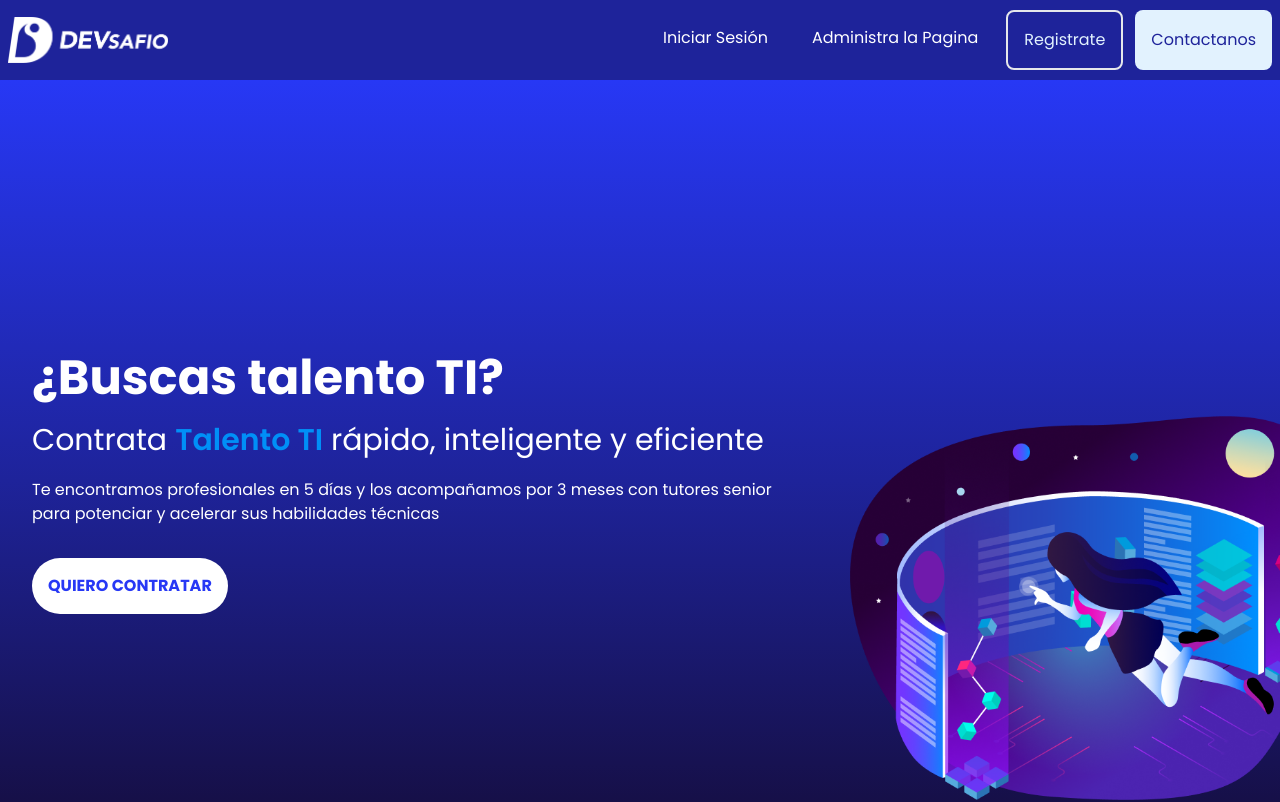
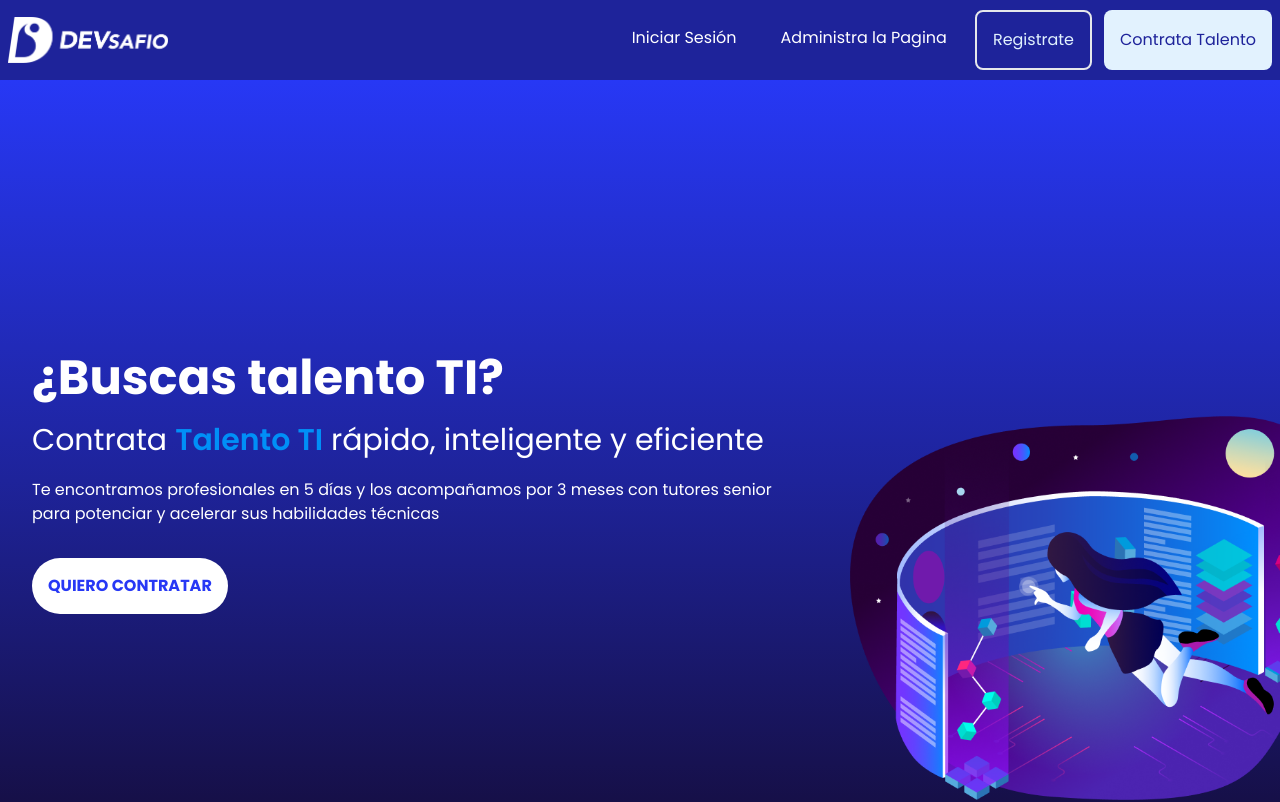
Before and after one commit to vecarope/ejemploReact, a React (Create React App) app: page / in a window 1280 px wide. Shown: the top 802 px of the page. Built offline with nearby package versions, Linux system fonts and the light colour scheme; no server answers; what tw-elements would draw is missing.

Commit message:
contact buttom with smooth-scroll and new name

```diff
--- a/package.json
+++ b/package.json
@@ -17,7 +17,7 @@
     "react-icons": "^4.3.1",
     "react-router-dom": "^6.3.0",
     "react-scripts": "5.0.1",
-    "react-scroll": "^1.8.8",
+    "react-scroll": "^1.8.9",
     "sweetalert2": "^11.6.15",
     "tw-elements": "^1.0.0-alpha12",
     "web-vitals": "^2.1.4",
--- a/src/components/Headers/Nav.jsx
+++ b/src/components/Headers/Nav.jsx
@@ -1,5 +1,6 @@
 import React, { useContext, useState } from 'react';
 import { Link } from 'react-router-dom';
+import { Link as SmoothLink, animateScroll as scroll } from "react-scroll";
 import logo from '../../assets/images/DEV-IMAGOTIPO-WHITE-HORIZONTAL.png';
 import { AiOutlineClose, AiOutlineMenu } from 'react-icons/ai';
 import logoColor from '../../assets/images/DEV IMAGOTIPO COLOR HORIZONTAL.png';
@@ -46,7 +47,14 @@ const Navbar = () => {
           </button>
         )}
         <button className="p-4 bg-[#E2F2FE] text-[#1E239A]  rounded-lg ...">
-          <Link to="/contact">Contactanos</Link>
+          <SmoothLink
+            activeClass="active"
+            to="contact-section"
+            spy={true}
+            smooth={true}
+            offset={-70}
+            duration={500}
+          >Contrata Talento</SmoothLink>
         </button>
       </ul>
 
@@ -56,11 +64,10 @@ const Navbar = () => {
 
       <div
         className={`
-            md:hidden flex flex-col ${
-              nav
-                ? 'fixed left-0 top-0 z-10  w-full border-r border-r-blue-900 bg-[#E2F2FE] ease-in-out duration-500'
-                : 'ease-in-out duration-500 fixed left-[-100%]'
-            }`}
+            md:hidden flex flex-col ${nav
+            ? 'fixed left-0 top-0 z-10  w-full border-r border-r-blue-900 bg-[#E2F2FE] ease-in-out duration-500'
+            : 'ease-in-out duration-500 fixed left-[-100%]'
+          }`}
       >
         <div className="flex justify-between items-center">
           <Link to={'/'} className="justify-between px-2 py-3">
@@ -87,7 +94,14 @@ const Navbar = () => {
             <Link to="/register">Registro</Link>
           </li>
           <li className="p-4">
-            <Link to="/contact">Contacto</Link>
+            <SmoothLink
+            activeClass="active"
+            to="contact-section"
+            spy={true}
+            smooth={true}
+            offset={-70}
+            duration={500}
+            >Contrata Talento</SmoothLink>
           </li>
         </ul>
       </div>
--- a/src/components/Landing/ContactUs.jsx
+++ b/src/components/Landing/ContactUs.jsx
@@ -49,6 +49,7 @@ const ContactUs = () => {
     <section
       className="animate__animated animate__fadeIn flex justify-center items-center min-h-screen
   md:h-5/6 md:py-11"
+  id="contact-section"
     >
       <div className="container flex mx-auto flex-col md:flex-row">
         <div className="md:text-center md:w-1/2">
--- a/src/components/Landing/index.js
+++ b/src/components/Landing/index.js
@@ -1,4 +1,4 @@
 export { default as Hero } from './LandingHero';
 export { default as HowWeWork } from './HowWeWork';
 export { default as Features } from './FeatureSection';
-export { default as Contat } from './ContactUs';
+export { default as Contact } from './ContactUs';
--- a/src/views/Home/index.jsx
+++ b/src/views/Home/index.jsx
@@ -6,7 +6,7 @@ const HomePage = () => {
       <Landing.Hero />
       <Landing.HowWeWork />
       <Landing.Features />
-      <Landing.Contat />
+      <Landing.Contact />
     </main>
   );
 };
```
